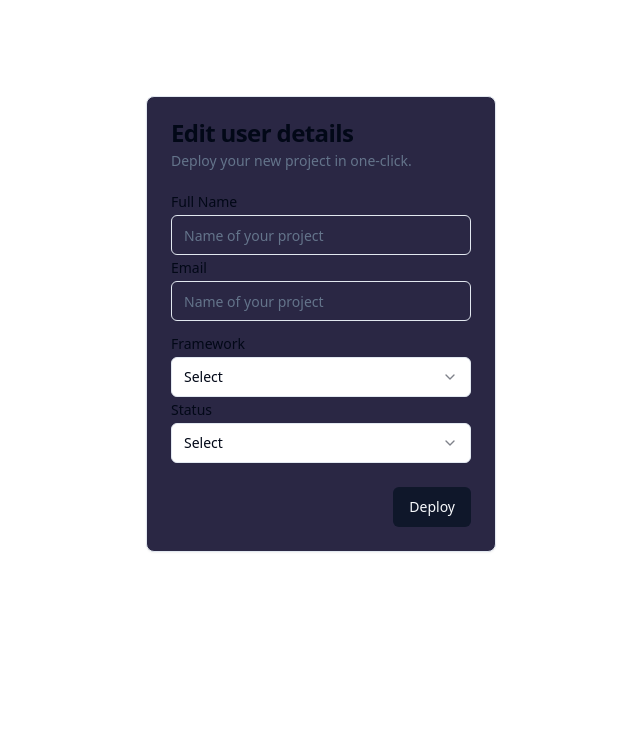
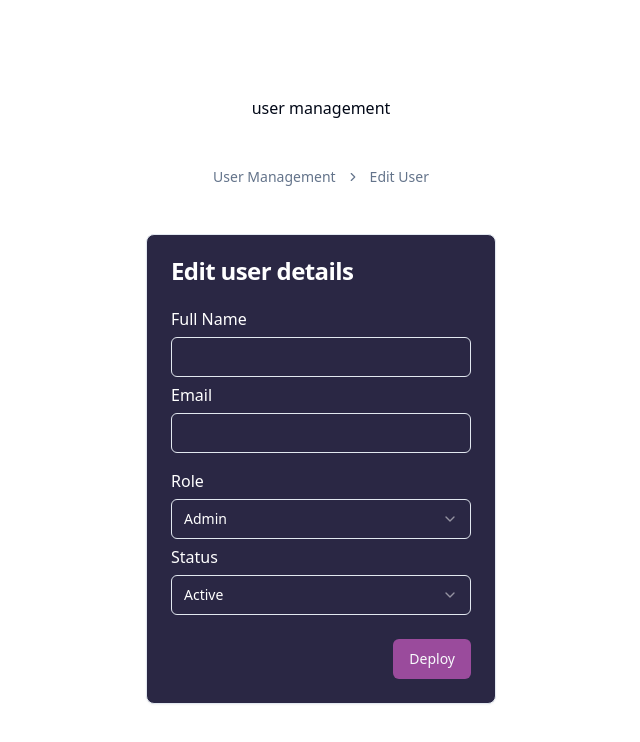
Before and after one commit to matthewkuria/nextjsproj, a Next.js app in the folder my-app/: page / in a window 1280 px wide. Shown: the top 742 px of the page, without its empty margins (319-959 px from the left). Built offline with nearby package versions, Linux system fonts and the light colour scheme.

Commit message:
add the bacround color to the inputs

```diff
--- a/my-app/src/app/page.tsx
+++ b/my-app/src/app/page.tsx
@@ -1,5 +1,14 @@
 "use client";
 import { Avatar, AvatarFallback, AvatarImage } from "@/components/ui/avatar";
+import {
+  Breadcrumb,
+  BreadcrumbItem,
+  BreadcrumbLink,
+  BreadcrumbList,
+  BreadcrumbPage,
+  BreadcrumbSeparator,
+} from "@/components/ui/breadcrumb"
+
 import { Button } from "@/components/ui/button";
 import { Card, CardContent, CardDescription, CardFooter, CardHeader, CardTitle } from "@/components/ui/card";
 import { Input } from "@/components/ui/input";
@@ -14,25 +23,38 @@ export default function Home() {
   }
   return (
     <main className="flex min-h-screen flex-col items-center justify-between p-24">
+      <div className="flex justify-start ml-0 ">user management</div>
+      <Breadcrumb>
+        <BreadcrumbList>
+          <BreadcrumbItem>
+            <BreadcrumbLink href="/">User Management</BreadcrumbLink>
+          </BreadcrumbItem>
+          <BreadcrumbSeparator />
+          <BreadcrumbItem>
+            <BreadcrumbLink href="/components">Edit User</BreadcrumbLink>
+          </BreadcrumbItem>
+
+        </BreadcrumbList>
+      </Breadcrumb>
+
     <Card className="w-[350px]">
       <CardHeader>
         <CardTitle>Edit user details</CardTitle>
-        <CardDescription>Deploy your new project in one-click.</CardDescription>
       </CardHeader>
       <CardContent>
         <form>
           <div className="grid w-full items-center gap-4">
             <div className="flex flex-col space-y-1.5">
               <Label htmlFor="name">Full Name</Label>
-              <Input id="name" placeholder="Name of your project" />
+              <Input id="name" placeholder="" />
               <Label htmlFor="name">Email</Label>
-              <Input id="name" placeholder="Name of your project" />
+              <Input id="name" placeholder="" />
             </div>
             <div className="flex flex-col space-y-1.5">
-              <Label htmlFor="framework">Framework</Label>
+              <Label htmlFor="role">Role</Label>
               <Select>
-                <SelectTrigger id="framework">
-                  <SelectValue placeholder="Select" />
+                <SelectTrigger id="role">
+                  <SelectValue placeholder="Admin" />
                 </SelectTrigger>
                 <SelectContent position="popper">
                   <SelectItem value="admin">Admin</SelectItem>
@@ -40,10 +62,10 @@ export default function Home() {
 
                 </SelectContent>
               </Select>
-              <Label htmlFor="framework">Status</Label>
+              <Label htmlFor="status">Status</Label>
               <Select>
-                <SelectTrigger id="framework">
-                  <SelectValue placeholder="Select" />
+                <SelectTrigger id="status">
+                  <SelectValue placeholder="Active" />
                 </SelectTrigger>
                 <SelectContent position="popper">
                   <SelectItem value="admin">Active </SelectItem>
--- /dev/null
+++ b/my-app/src/components/ui/breadcrumb.tsx
@@ -0,0 +1,115 @@
+import * as React from "react"
+import { Slot } from "@radix-ui/react-slot"
+import { ChevronRight, MoreHorizontal } from "lucide-react"
+
+import { cn } from "@/lib/utils"
+
+const Breadcrumb = React.forwardRef<
+  HTMLElement,
+  React.ComponentPropsWithoutRef<"nav"> & {
+    separator?: React.ReactNode
+  }
+>(({ ...props }, ref) => <nav ref={ref} aria-label="breadcrumb" {...props} />)
+Breadcrumb.displayName = "Breadcrumb"
+
+const BreadcrumbList = React.forwardRef<
+  HTMLOListElement,
+  React.ComponentPropsWithoutRef<"ol">
+>(({ className, ...props }, ref) => (
+  <ol
+    ref={ref}
+    className={cn(
+      "flex flex-wrap items-center gap-1.5 break-words text-sm text-muted-foreground sm:gap-2.5",
+      className
+    )}
+    {...props}
+  />
+))
+BreadcrumbList.displayName = "BreadcrumbList"
+
+const BreadcrumbItem = React.forwardRef<
+  HTMLLIElement,
+  React.ComponentPropsWithoutRef<"li">
+>(({ className, ...props }, ref) => (
+  <li
+    ref={ref}
+    className={cn("inline-flex items-center gap-1.5", className)}
+    {...props}
+  />
+))
+BreadcrumbItem.displayName = "BreadcrumbItem"
+
+const BreadcrumbLink = React.forwardRef<
+  HTMLAnchorElement,
+  React.ComponentPropsWithoutRef<"a"> & {
+    asChild?: boolean
+  }
+>(({ asChild, className, ...props }, ref) => {
+  const Comp = asChild ? Slot : "a"
+
+  return (
+    <Comp
+      ref={ref}
+      className={cn("transition-colors hover:text-foreground", className)}
+      {...props}
+    />
+  )
+})
+BreadcrumbLink.displayName = "BreadcrumbLink"
+
+const BreadcrumbPage = React.forwardRef<
+  HTMLSpanElement,
+  React.ComponentPropsWithoutRef<"span">
+>(({ className, ...props }, ref) => (
+  <span
+    ref={ref}
+    role="link"
+    aria-disabled="true"
+    aria-current="page"
+    className={cn("font-normal text-foreground", className)}
+    {...props}
+  />
+))
+BreadcrumbPage.displayName = "BreadcrumbPage"
+
+const BreadcrumbSeparator = ({
+  children,
+  className,
+  ...props
+}: React.ComponentProps<"li">) => (
+  <li
+    role="presentation"
+    aria-hidden="true"
+    className={cn("[&>svg]:size-3.5", className)}
+    {...props}
+  >
+    {children ?? <ChevronRight />}
+  </li>
+)
+BreadcrumbSeparator.displayName = "BreadcrumbSeparator"
+
+const BreadcrumbEllipsis = ({
+  className,
+  ...props
+}: React.ComponentProps<"span">) => (
+  <span
+    role="presentation"
+    aria-hidden="true"
+    className={cn("flex h-9 w-9 items-center justify-center", className)}
+    {...props}
+  >
+    <MoreHorizontal className="h-4 w-4" />
+    <span className="sr-only">More</span>
+  </span>
+)
+BreadcrumbEllipsis.displayName = "BreadcrumbElipssis"
+
+export {
+  Breadcrumb,
+  BreadcrumbList,
+  BreadcrumbItem,
+  BreadcrumbLink,
+  BreadcrumbPage,
+  BreadcrumbSeparator,
+  BreadcrumbEllipsis,
+}
--- a/my-app/src/components/ui/button.tsx
+++ b/my-app/src/components/ui/button.tsx
@@ -9,7 +9,7 @@ const buttonVariants = cva(
   {
     variants: {
       variant: {
-        default: "bg-primary text-primary-foreground hover:bg-primary/90",
+        default: " bg-[#9A4B9C] text-primary-foreground hover:bg-primary/90",
         destructive:
           "bg-destructive text-destructive-foreground hover:bg-destructive/90",
         outline:
@@ -44,7 +44,7 @@ const Button = React.forwardRef<HTMLButtonElement, ButtonProps>(
     const Comp = asChild ? Slot : "button"
     return (
       <Comp
-        className={cn(buttonVariants({ variant, size, className }))}
+        className={cn( buttonVariants({ variant, size, className }))}
         ref={ref}
         {...props}
       />
--- a/my-app/src/components/ui/card.tsx
+++ b/my-app/src/components/ui/card.tsx
@@ -23,7 +23,7 @@ const CardHeader = React.forwardRef<
 >(({ className, ...props }, ref) => (
   <div
     ref={ref}
-    className={cn("flex flex-col space-y-1.5 p-6", className)}
+    className={cn("flex flex-col space-y-1.5 p-6 text-white", className)}
     {...props}
   />
 ))
--- a/my-app/src/components/ui/label.tsx
+++ b/my-app/src/components/ui/label.tsx
@@ -17,7 +17,7 @@ const Label = React.forwardRef<
 >(({ className, ...props }, ref) => (
   <LabelPrimitive.Root
     ref={ref}
-    className={cn(labelVariants(), className)}
+    className={cn("text-white", className)}
     {...props}
   />
 ))
--- a/my-app/src/components/ui/select.tsx
+++ b/my-app/src/components/ui/select.tsx
@@ -19,7 +19,7 @@ const SelectTrigger = React.forwardRef<
   <SelectPrimitive.Trigger
     ref={ref}
     className={cn(
-      "flex h-10 w-full items-center justify-between rounded-md border border-input bg-background px-3 py-2 text-sm ring-offset-background placeholder:text-muted-foreground focus:outline-none focus:ring-2 focus:ring-ring focus:ring-offset-2 disabled:cursor-not-allowed disabled:opacity-50 [&>span]:line-clamp-1",
+      "flex h-10 w-full items-center justify-between rounded-md border border-input bg-[#2A2744] text-white px-3 py-2 text-sm ring-offset-background placeholder:text-muted-foreground focus:outline-none focus:ring-2 focus:ring-ring focus:ring-offset-2 disabled:cursor-not-allowed disabled:opacity-50 [&>span]:line-clamp-1",
       className
     )}
     {...props}
```
